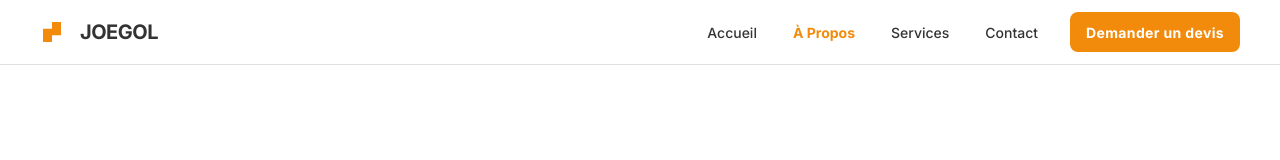
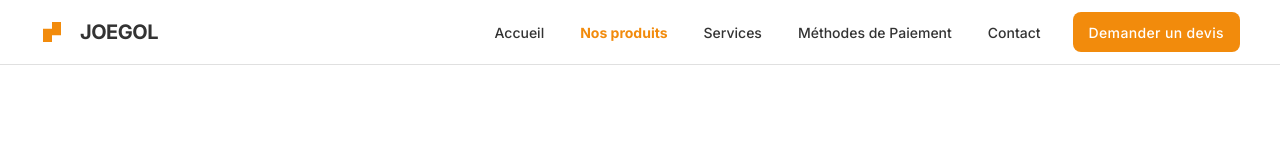
Before and after one commit to Ayat-dev/joegol.com, a plain HTML site: page index.html in a window 1280 px wide. Shown: the top 160 px of the page. Drawn offline with nearby package versions, Linux system fonts and the light colour scheme.

Commit message:
Add navigation links for products and services

```diff
--- a/index.html
+++ b/index.html
@@ -66,12 +66,15 @@
 <nav class="hidden md:flex flex-1 justify-end gap-8">
 <div class="flex items-center gap-9">
 <a class="text-sm font-medium leading-normal hover:text-primary transition-colors" href="#">Accueil</a>
-<a class="text-sm font-bold leading-normal text-primary" href="#">À Propos</a>
-<a class="text-sm font-medium leading-normal hover:text-primary transition-colors" href="#">Services</a>
+<a class="text-sm font-bold leading-normal text-primary" href="./products.html">Nos produits</a>
+<a class="text-sm font-medium leading-normal hover:text-primary transition-colors" href="./services.html">Services</a>
+<a class="text-sm font-medium leading-normal hover:text-primary transition-colors" href="./payment_security.html">Méthodes de Paiement</a>
 <a class="text-sm font-medium leading-normal hover:text-primary transition-colors" href="#">Contact</a>
 </div>
 <button class="flex min-w-[84px] max-w-[480px] cursor-pointer items-center justify-center overflow-hidden rounded-lg h-10 px-4 bg-primary text-white text-sm font-bold leading-normal tracking-wide hover:bg-opacity-90 transition-colors">
-<span class="truncate">Demander un devis</span>
+<span class="truncate">
+        <a class="text-sm font-medium leading-normal hover:text-primary transition-colors" href="./delivery.html">Demander un devis</a>
+</span>
 </button>
 </nav>
 <div class="md:hidden">
```
